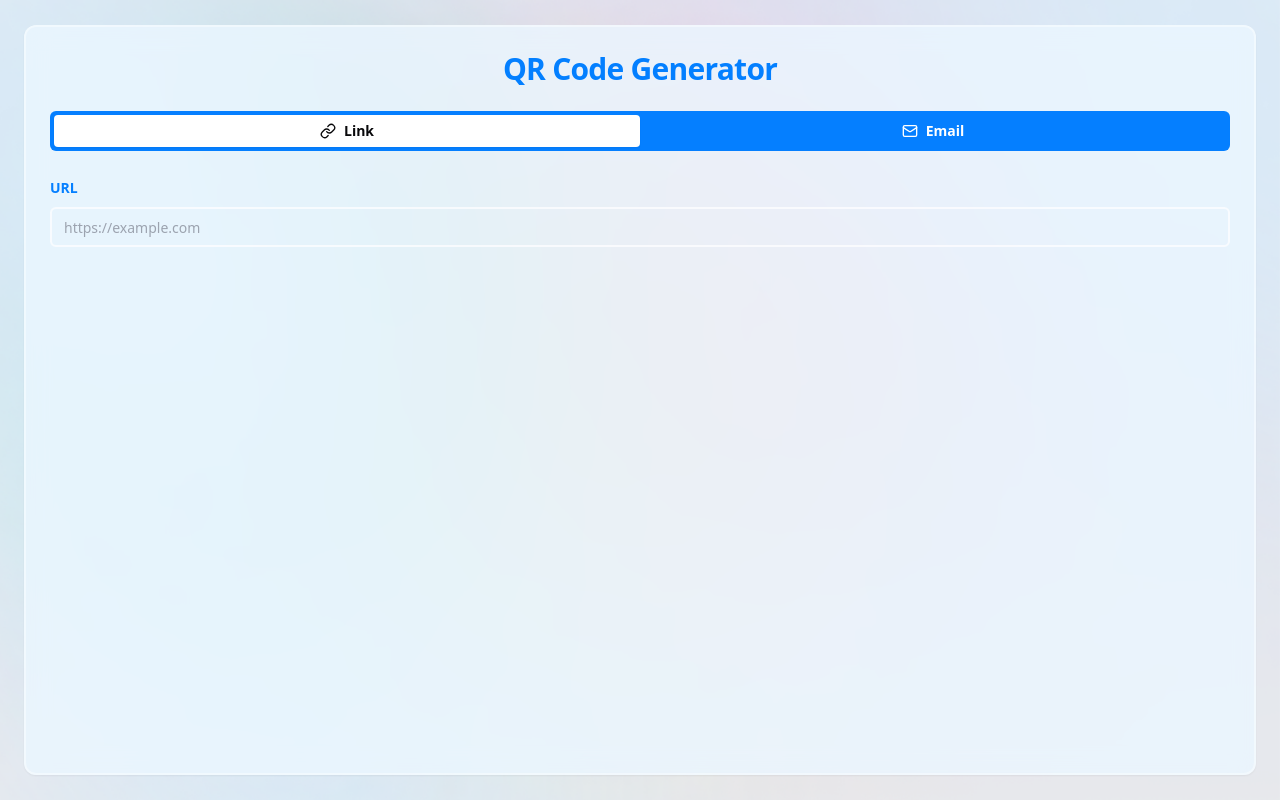
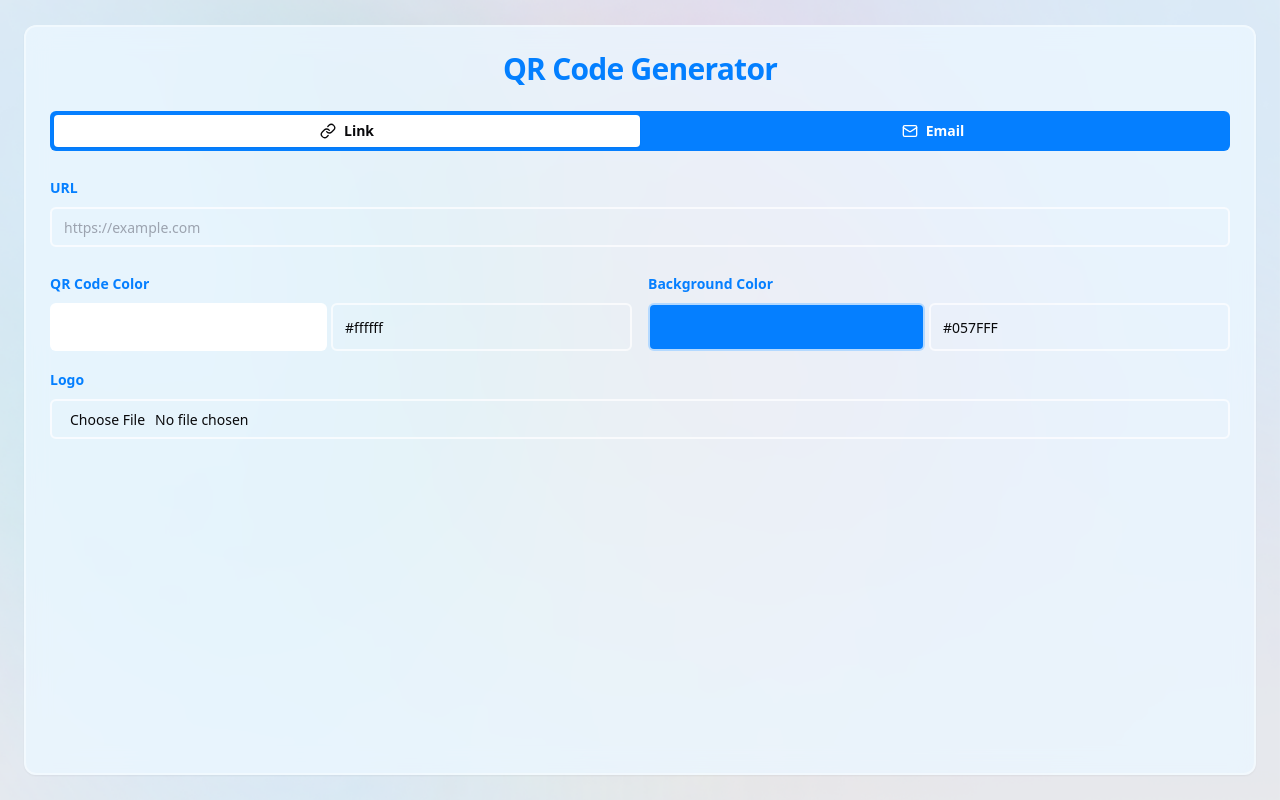
Before and after one commit to khalid-tourhzaoui/QR-CODE-GENERATOR, a Next.js app: page / in a window 1280 px wide. Built offline with nearby package versions, Linux system fonts and the light colour scheme.

Commit message:
feat color and bg for QR

```diff
--- /dev/null
+++ b/app/components/QrCodeAttribute.tsx
@@ -0,0 +1,89 @@
+import { Input } from "@/components/ui/input";
+import { Label } from "@/components/ui/label";
+import React from "react";
+
+function QrCodeAttribute() {
+  const [color, setColor] = React.useState("#ffffff");
+  const [bgColor, setBgColor] = React.useState("#057FFF");
+  const [logo, setLogo] = React.useState<string | null>(null);
+  const [logoFile, setLogoFile] = React.useState<File | null>(null);
+  return (
+    <div className="space-y-4">
+      <div className="flex space-x-4">
+        <div className="space-y-2 flex-1">
+          <Label htmlFor="color" className="font-semibold text-[#057FFF]">
+            QR Code Color
+          </Label>
+          <div className="flex items-center gap-1">
+            <div
+              className="relative w-12 flex-1 h-12 rounded-md border-2 border-white/70"
+              style={{ backgroundColor: color }}
+            >
+              <input
+                type="color"
+                value={color}
+                onChange={(e) => setColor(e.target.value)}
+                className="absolute inset-0 w-full h-full opacity-0 cursor-pointer"
+              />
+            </div>
+            <Input
+              type="text"
+              value={color}
+              onChange={(e) => setColor(e.target.value)}
+              className="flex-1 border-2 h-12 bg-transparent  border-white/70 focus:border-[#057FFF]/70 rounded-md outline-none focus-visible:ring-0 placeholder:text-gray-400"
+            />
+          </div>
+        </div>
+        <div className="space-y-2 flex-1">
+          <Label htmlFor="color" className="font-semibold text-[#057FFF]">
+            Background Color
+          </Label>
+          <div className="flex items-center gap-1">
+            <div
+              className="relative w-12 flex-1 h-12 rounded-md border-2 border-white/70"
+              style={{ backgroundColor: bgColor }}
+            >
+              <input
+                type="color"
+                value={bgColor}
+                onChange={(e) => setBgColor(e.target.value)}
+                className="absolute inset-0 w-full h-full opacity-0 cursor-pointer"
+              />
+            </div>
+            <Input
+              type="text"
+              value={bgColor}
+              onChange={(e) => setBgColor(e.target.value)}
+              className="flex-1 border-2 h-12 bg-transparent  border-white/70 focus:border-[#057FFF]/70 rounded-md outline-none focus-visible:ring-0 placeholder:text-gray-400"
+            />
+          </div>
+        </div>
+      </div>
+      <div className="space-y-2">
+        <Label htmlFor="logo" className="font-bold text-[#037FFF]">
+          Logo
+        </Label>
+
+        <Input
+          type="file"
+          id="logo"
+          accept="image/*"
+          onChange={(e: any) => {
+            if (e.target.files && e.target.files[0]) {
+              setLogoFile(e.target.files[0]);
+
+              const reader = new FileReader();
+              reader.onloadend = () => {
+                setLogo(reader.result as string);
+              };
+              reader.readAsDataURL(e.target.files[0]);
+            }
+          }}
+          className="w-full border-2 bg-transparent  border-white/70 focus:border-[#057FFF]/70 rounded-md outline-none focus-visible:ring-0 placeholder:text-gray-400"
+        />
+      </div>
+    </div>
+  );
+}
+
+export default QrCodeAttribute;
--- a/app/components/QrCodeGenerator.tsx
+++ b/app/components/QrCodeGenerator.tsx
@@ -6,20 +6,11 @@ import { Link, Mail } from "lucide-react";
 import CardHead from "./CardHead";
 import TabsContentText from "./TabsContentText";
 import TabsContentEmail from "./TabsContentEmail";
+import QrCodeAttribute from "./QrCodeAttribute";
 
 function QrCodeGenerator() {
-  const [url, setUrl] = React.useState("");
   const [qrType, setQrType] = React.useState("link");
-  const [email, setEmail] = React.useState("");
-  const [subject, setSubject] = React.useState("");
-  const [message, setMessage] = React.useState("");
-  const handleEmailInput = () => {
-    const mailToLink = `mailto:${email}?subject=${subject}&body=${encodeURIComponent(
-      message
-    )}`;
 
-    setUrl(mailToLink);
-  };
   return (
     <div className="relative z-30 mx-6 my-4 flex max-w-[1250px] w-full min-h-[750px] h-full">
       <Card className="flex-1 flex flex-col w-full h-auto mx-auto bg-[#ecf7ff]/80 backdrop-blur-md shadow-sm border-2 border-white/40 rounded-xl">
@@ -38,10 +29,14 @@ function QrCodeGenerator() {
                     Email
                   </TabsTrigger>
                 </TabsList>
-                <TabsContentText url={url} setUrl={setUrl}/>
-                <TabsContentEmail email={email} setEmail={setEmail} message={message}
-                setMessage={setMessage} subject={subject} setSubject={setSubject} handleEmailInput={handleEmailInput}/>
+              {/*------------TabsContentText------------*/}
+                <TabsContentText/>
+              {/*------------TabsContentEmail------------*/}
+                <TabsContentEmail/>
               </Tabs>
+              {/*------------QrCodeAttribute------------*/}
+              <QrCodeAttribute/>
+              {/*------------------------*/}
             </div>
           </div>
         </CardContent>
--- a/app/components/TabsContentEmail.tsx
+++ b/app/components/TabsContentEmail.tsx
@@ -4,15 +4,11 @@ import { Label } from "@/components/ui/label";
 import { Input } from "@/components/ui/input";
 import { Textarea } from "@/components/ui/textarea";
 import { Button } from "@/components/ui/button";
-function TabsContentEmail({
-  email,
-  setEmail,
-  subject,
-  setSubject,
-  message,
-  setMessage,
-  handleEmailInput,
-}) {
+function TabsContentEmail() {
+  const [email, setEmail] = React.useState("");
+  const [subject, setSubject] = React.useState("");
+  const [message, setMessage] = React.useState("");
+
   return (
     <TabsContent value="email">
       <div className="space-y-4">
@@ -55,9 +51,7 @@ function TabsContentEmail({
           />
         </div>
         <Button
-          className="py-7 px-8 bg-[#057FFF] font-bold rounded-full uppercase"
-          onClick={handleEmailInput}
-        >
+          className="py-7 px-8 bg-[#057FFF] font-bold rounded-full uppercase">
           Generate Email QR Code
         </Button>
       </div>
--- a/app/components/TabsContentText.tsx
+++ b/app/components/TabsContentText.tsx
@@ -1,14 +1,20 @@
 import React from "react";
-import {TabsContent} from "@/components/ui/tabs";
+import { TabsContent } from "@/components/ui/tabs";
 import { Label } from "@/components/ui/label";
 import { Input } from "@/components/ui/input";
-function TabsContentText({url,setUrl}) {
+function TabsContentText() {
+  const [url, setUrl] = React.useState("");
   return (
     <TabsContent value="link">
       <div className="space-y-6">
         <div className="space-y-2">
-          <Label htmlFor="url" className="font-semibold text-[#057FFF]">URL</Label>
-          <Input id="url" type="text" value={url}
+          <Label htmlFor="url" className="font-semibold text-[#057FFF]">
+            URL
+          </Label>
+          <Input
+            id="url"
+            type="text"
+            value={url}
             placeholder="https://example.com"
             onChange={(e) => setUrl(e.target.value)}
             className="w-full border-2 bg-transparent  border-white/70 focus:border-[#057FFF]/70 rounded-md outline-none focus-visible:ring-0 placeholder:text-gray-400"
```
